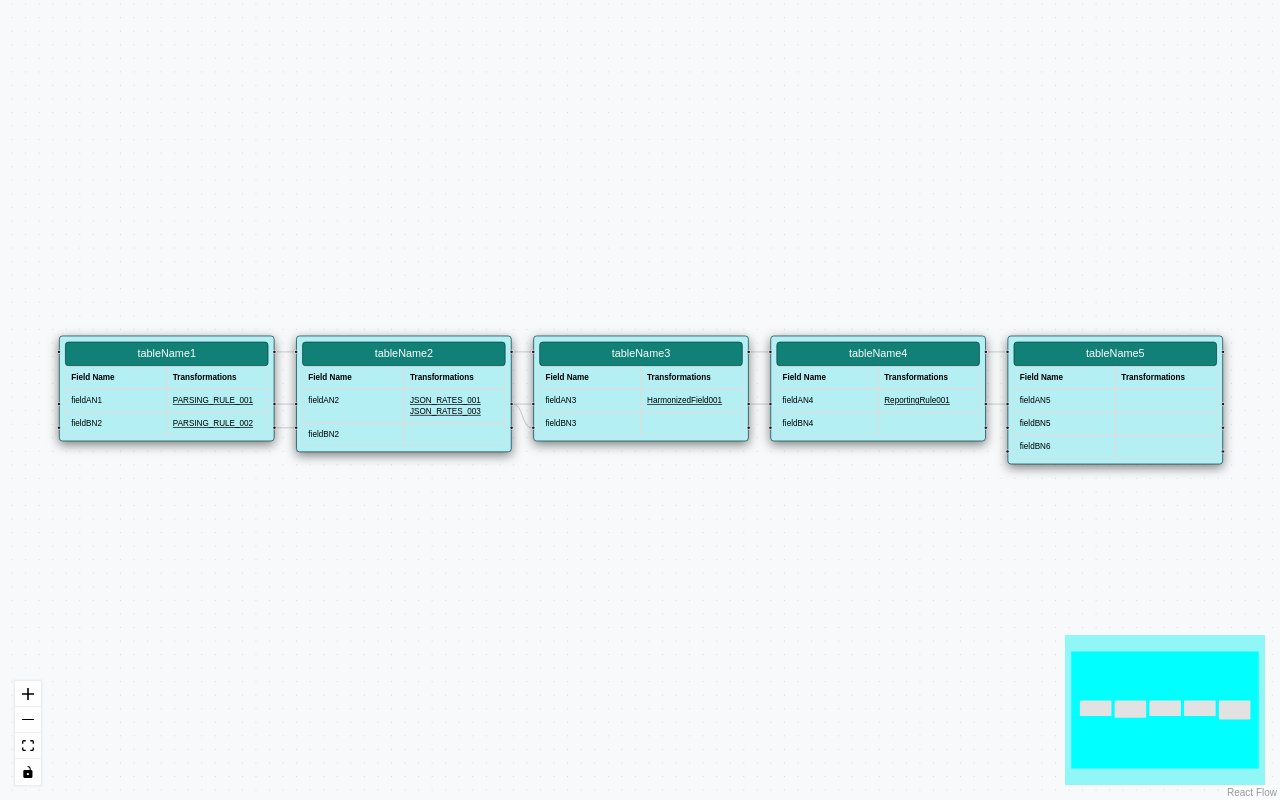
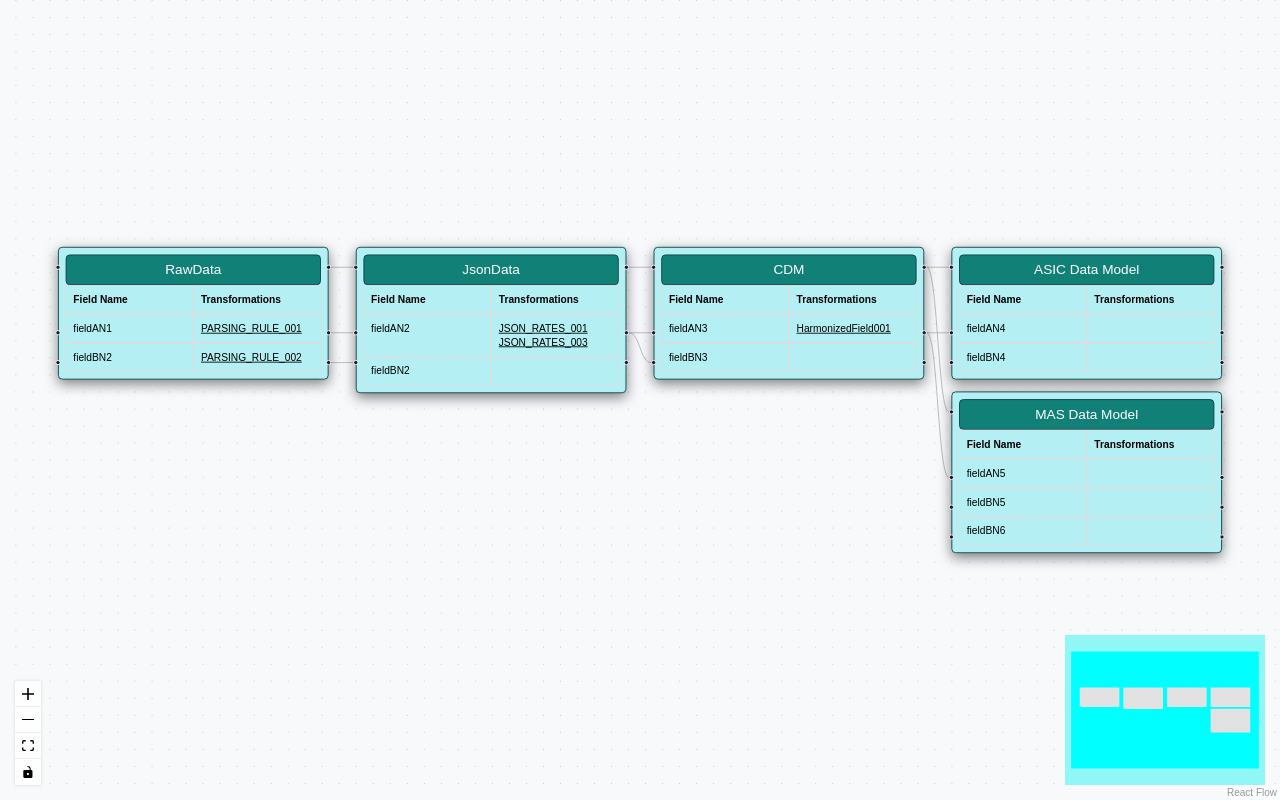
Before and after one commit to pks9862728888/react-flow-demo, a Next.js app: page / in a window 1280 px wide. Built offline with nearby package versions, Linux system fonts and the light colour scheme.

Commit message:
Made the example more realistic

```diff
--- a/src/app/components/ProviderFlow.tsx
+++ b/src/app/components/ProviderFlow.tsx
@@ -21,7 +21,7 @@ const initialNodes: Node[] = [
     id: '1', type: 'tableNode',
     data: {
       id: 1,
-      datasetName: 'tableName1',
+      datasetName: 'RawData',
       headerColumns: tableNodeHeaderCols,
       dataRows: [{id: 1, colSeq: 0, fieldName: 'fieldAN1', transformations: [{id: 1, ruleId: "PARSING_RULE_001", type: "PARSING"}]},
         {id: 2, colSeq: 1, fieldName: 'fieldBN2', transformations: [{id: 2, ruleId: "PARSING_RULE_002", type: "PARSING"}]}]
@@ -32,7 +32,7 @@ const initialNodes: Node[] = [
     id: '2', type: 'tableNode',
     data: {
       id: 2,
-      datasetName: 'tableName2',
+      datasetName: 'JsonData',
       headerColumns: tableNodeHeaderCols,
       dataRows: [{id: 1, colSeq: 0, fieldName: 'fieldAN2',
           transformations: [
@@ -46,7 +46,7 @@ const initialNodes: Node[] = [
     id: '3', type: 'tableNode',
     data: {
       id: 3,
-      datasetName: 'tableName3',
+      datasetName: 'CDM',
       headerColumns: tableNodeHeaderCols,
       dataRows: [{id: 1, colSeq: 0, fieldName: 'fieldAN3', transformations: [{id: 1, ruleId: "HarmonizedField001", type: "HRF"}]},
         {id: 2, colSeq: 1, fieldName: 'fieldBN3', transformations: []}]
@@ -57,9 +57,9 @@ const initialNodes: Node[] = [
     id: '4', type: 'tableNode',
     data: {
       id: 4,
-      datasetName: 'tableName4',
+      datasetName: 'ASIC Data Model',
       headerColumns: tableNodeHeaderCols,
-      dataRows: [{id: 1, colSeq: 0, fieldName: 'fieldAN4', transformations: [{id: 1, ruleId: "ReportingRule001", type: "RF"}]},
+      dataRows: [{id: 1, colSeq: 0, fieldName: 'fieldAN4', transformations: []},
         {id: 2, colSeq: 1, fieldName: 'fieldBN4', transformations: []}]
     },
     position: {x: 1150, y: 100}
@@ -68,14 +68,14 @@ const initialNodes: Node[] = [
     id: '5', type: 'tableNode',
     data: {
       id: 5,
-      datasetName: 'tableName5',
+      datasetName: 'MAS Data Model',
       headerColumns: tableNodeHeaderCols,
       dataRows: [{id: 1, colSeq: 0, fieldName: 'fieldAN5', transformations: []},
         {id: 2, colSeq: 1, fieldName: 'fieldBN5', transformations: []},
         {id: 3, colSeq: 2, fieldName: 'fieldBN6', transformations: []}
       ]
     },
-    position: {x: 1500, y: 100}
+    position: {x: 1150, y: 270}
   }
 ];
 
@@ -84,7 +84,7 @@ const initialEdges: EdgeBase[] = [
   {id: 'e1-2', source: '1', target: '2', sourceHandle: '1-source'},
   {id: 'e2-3', source: '2', target: '3', sourceHandle: '2-source'},
   {id: 'e3-4', source: '3', target: '4', sourceHandle: '3-source'},
-  {id: 'e4-5', source: '4', target: '5', sourceHandle: '4-source'},
+  {id: 'e3-5', source: '3', target: '5', sourceHandle: '3-source'},
 
   // Table column level lineage
   // Parsing to json layer
@@ -93,10 +93,10 @@ const initialEdges: EdgeBase[] = [
   // Json layer to harmonized fields layer
   {id: "e2-3-col1-1", source: "2", target: "3", sourceHandle: "2-1-source", targetHandle: '3-1-target'},
   {id: "e2-3-col1-2", source: "2", target: "3", sourceHandle: "2-1-source", targetHandle: '3-2-target'},
-  // Harmonized field layer to reporting field layer
+  // CDM field layer to reporting field layer (ASIC)
   {id: "e3-4-col1-1", source: "3", target: "4", sourceHandle: "3-1-source", targetHandle: '4-1-target'},
-  // Reporting fields layer to some other layer (dummy used for testing)
-  {id: "e4-5-col1-1", source: "4", target: "5", sourceHandle: "4-1-source", targetHandle: '5-1-target'}
+  // CDM field layer to reporting field layer (MAS)
+  {id: "e3-5-col1-1", source: "3", target: "5", sourceHandle: "3-1-source", targetHandle: '5-1-target'}
 ];
 
 const nodeClassName = (node: any) => node.type;
```
